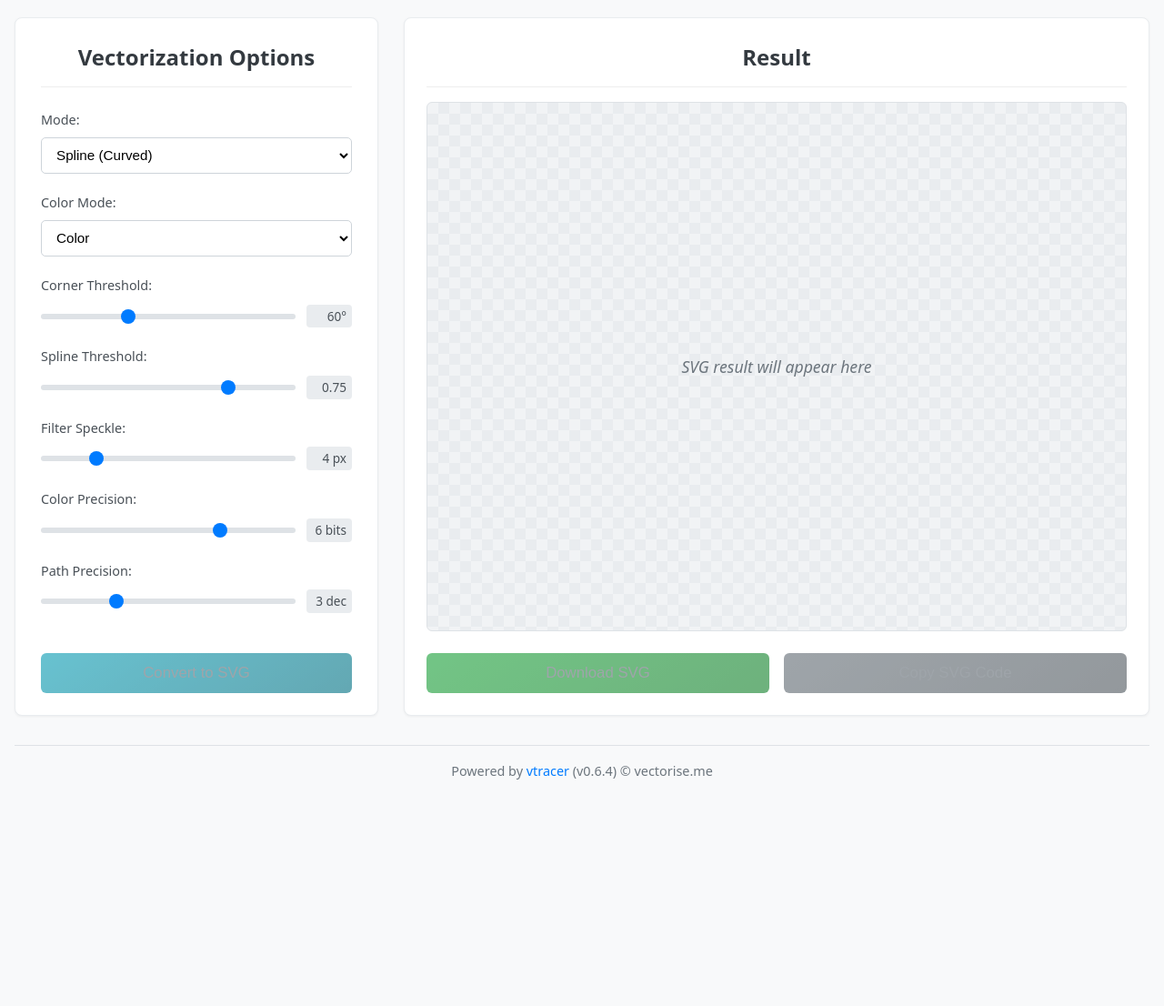
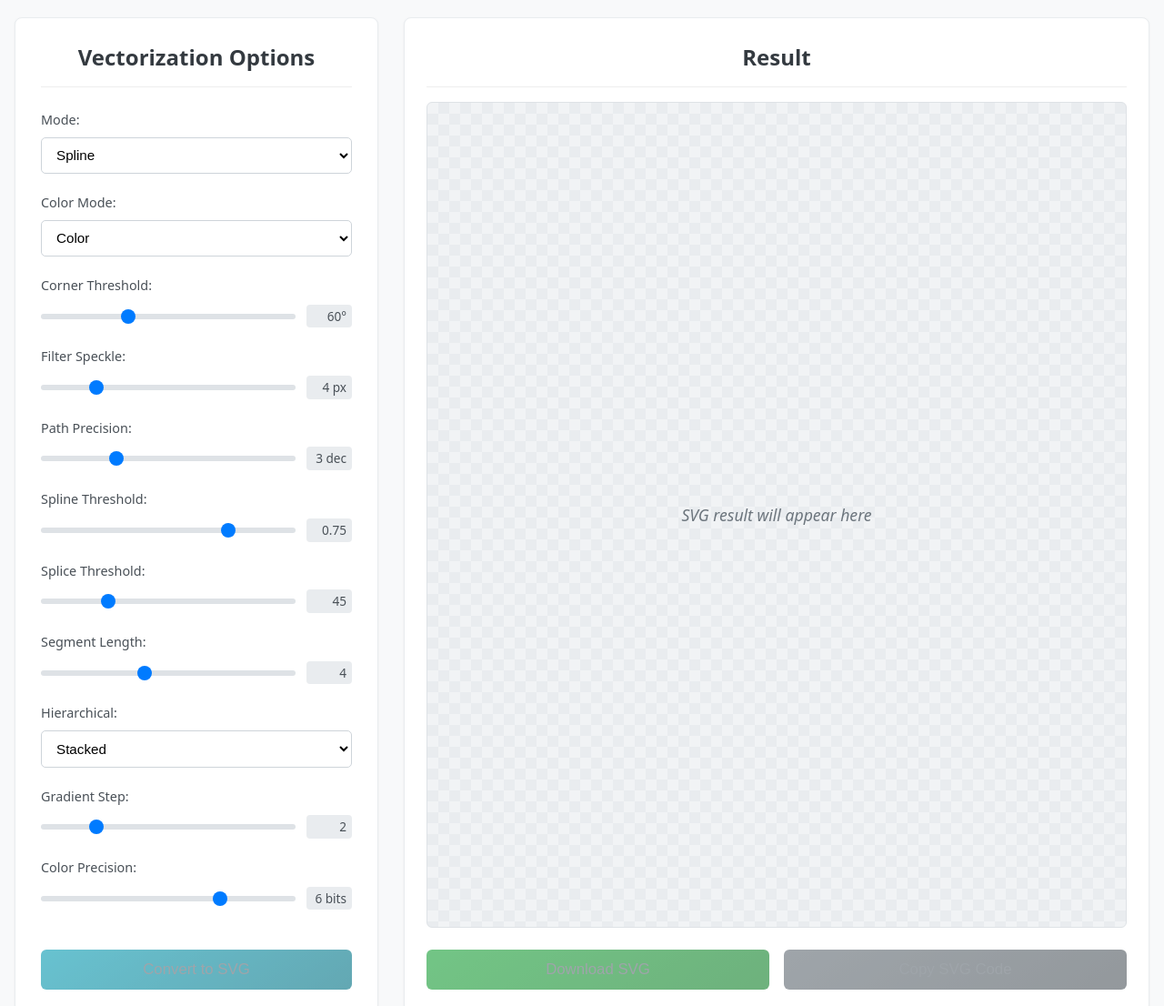
Before and after one commit to JonathanWeerakkody/Vectorise_Me, a website: page public/index.html in a window 1280 px wide. Shown: the part 280-1386 px from the top of the page at 91% size. Before the commit the page ends 1155 px from the top, so only its background shows below. Drawn offline with Linux system fonts and the light colour scheme.

Commit message:
Update index.html

```diff
--- a/public/index.html
+++ b/public/index.html
@@ -5,7 +5,6 @@
     <meta name="viewport" content="width=device-width, initial-scale=1.0">
     <meta name="description" content="Convert images (JPG, PNG, WEBP) to customizable SVG vector files using server-side vtracer.">
     <title>vectorise.me - Image to SVG Converter</title>
-    <!-- Favicons -->
     <link rel="icon" type="image/x-icon" href="/assets/images/favicon.ico">
     <link rel="icon" type="image/png" sizes="32x32" href="/assets/images/favicon-32x32.png">
     <link rel="apple-touch-icon" sizes="180x180" href="/assets/images/apple-touch-icon.png">
@@ -32,56 +31,91 @@
             <aside class="options-panel">
                 <h2>Vectorization Options</h2>
                 <form id="optionsForm">
-                    <div class="option-group">
-                        <label for="optMode">Mode:</label>
+                    <!-- Mode (Controller) -->
+                    <div class="option-group" id="groupMode">
+                        <label for="optMode" title="Output mode: Spline (smooth curves), Polygon (straight lines)">Mode:</label>
                         <select id="optMode" name="mode">
-                            <option value="spline" selected>Spline (Curved)</option>
-                            <option value="polygon">Polygon (Segmented)</option>
+                            <option value="spline" selected>Spline</option>
+                            <option value="polygon">Polygon</option>
+                             <option value="pixel">Pixel</option>
                         </select>
                     </div>
-                     <div class="option-group">
-                        <label for="optColormode">Color Mode:</label>
-                        <select id="optColormode" name="color_mode">
+                    <!-- Color Mode (Controller) -->
+                     <div class="option-group" id="groupColorMode">
+                        <label for="optColormode" title="Trace in color or black & white">Color Mode:</label>
+                        <select id="optColormode" name="color_mode"> <!-- Form sends 'color_mode', server maps to 'colormode' -->
                             <option value="color" selected>Color</option>
-                            <option value="binary">Binary (B&W)</option>
+                            <option value="bw">Binary (B&W)</option>
                         </select>
                     </div>
-                     <div class="option-group slider-group">
-                        <label for="optCornerThreshold">Corner Threshold:</label>
+
+                    <!-- --- Always Visible / Almost Always Visible --- -->
+                     <div class="option-group slider-group" id="groupCornerThreshold">
+                        <label for="optCornerThreshold" title="Angle considered a corner (degrees)">Corner Threshold:</label>
                          <div class="slider-wrapper">
                             <input type="range" id="optCornerThreshold" name="corner_threshold" min="0" max="180" value="60" step="1">
-                            <span class="slider-value" id="cornerThresholdValue">60°</span>
+                            <span class="slider-value" id="optCornerThresholdValue">60°</span>
                         </div>
                     </div>
-                    <div class="option-group slider-group">
-                        <label for="optSplineThreshold">Spline Threshold:</label>
+                    <div class="option-group slider-group" id="groupFilterSpeckle">
+                        <label for="optFilterSpeckle" title="Discard patches smaller than X pixels">Filter Speckle:</label>
+                        <div class="slider-wrapper">
+                            <input type="range" id="optFilterSpeckle" name="filter_speckle" min="0" max="20" value="4" step="1">
+                            <span class="slider-value" id="optFilterSpeckleValue">4 px</span>
+                        </div>
+                    </div>
+                    <div class="option-group slider-group" id="groupPathPrecision">
+                        <label for="optPathPrecision" title="Decimal places for SVG coordinates">Path Precision:</label>
+                        <div class="slider-wrapper">
+                            <input type="range" id="optPathPrecision" name="path_precision" min="1" max="8" value="3" step="1">
+                            <span class="slider-value" id="optPathPrecisionValue">3 dec</span>
+                        </div>
+                    </div>
+
+                    <!-- --- Conditional Options --- -->
+                    <div class="option-group slider-group" id="groupSplineThreshold">
+                        <label for="optSplineThreshold" title="Curve fitting accuracy (Spline Mode Only)">Spline Threshold:</label>
                         <div class="slider-wrapper">
                             <input type="range" id="optSplineThreshold" name="spline_threshold" min="0" max="1" value="0.75" step="0.01">
-                             <span class="slider-value" id="splineThresholdValue">0.75</span>
+                            <span class="slider-value" id="optSplineThresholdValue">0.75</span>
                         </div>
                     </div>
-                     <div class="option-group slider-group">
-                        <label for="optFilterSpeckle">Filter Speckle:</label>
+                     <div class="option-group slider-group" id="groupSpliceThreshold">
+                         <label for="optSpliceThreshold" title="Minimum angle displacement to splice splines (Spline Mode Only)">Splice Threshold:</label>
                         <div class="slider-wrapper">
-                             <input type="range" id="optFilterSpeckle" name="filter_speckle" min="0" max="20" value="4" step="1">
-                             <span class="slider-value" id="filterSpeckleValue">4 px</span>
+                             <input type="range" id="optSpliceThreshold" name="splice_threshold" min="0" max="180" value="45" step="1">
+                             <span class="slider-value" id="optSpliceThresholdValue">45°</span>
                         </div>
                     </div>
-                     <div class="option-group slider-group">
-                        <label for="optColorPrecision">Color Precision:</label>
+                      <div class="option-group slider-group" id="groupSegmentLength">
+                        <label for="optSegmentLength" title="Max segment length for subdivision (Spline Mode Primarily)">Segment Length:</label>
+                        <div class="slider-wrapper">
+                           <input type="range" id="optSegmentLength" name="segment_length" min="0" max="10" value="4" step="0.5">
+                           <span class="slider-value" id="optSegmentLengthValue">4.0</span>
+                        </div>
+                    </div>
+                     <div class="option-group" id="groupHierarchical">
+                        <label for="optHierarchical" title="Layering method (Color Mode Only)">Hierarchical:</label>
+                        <select id="optHierarchical" name="hierarchical">
+                            <option value="stacked" selected>Stacked</option>
+                            <option value="cutout">Cutout</option>
+                         </select>
+                    </div>
+                     <div class="option-group slider-group" id="groupGradientStep">
+                        <label for="optGradientStep" title="Color difference for gradient layers (Color Mode Only)">Gradient Step:</label>
+                         <div class="slider-wrapper">
+                            <input type="range" id="optGradientStep" name="gradient_step" min="0" max="10" value="2" step="0.5">
+                            <span class="slider-value" id="optGradientStepValue">2.0</span>
+                        </div>
+                    </div>
+                     <div class="option-group slider-group" id="groupColorPrecision">
+                        <label for="optColorPrecision" title="Color channel precision (bits) (Color Mode Only)">Color Precision:</label>
                         <div class="slider-wrapper">
                             <input type="range" id="optColorPrecision" name="color_precision" min="1" max="8" value="6" step="1">
-                             <span class="slider-value" id="colorPrecisionValue">6 bits</span>
+                            <span class="slider-value" id="optColorPrecisionValue">6 bits</span>
                         </div>
                     </div>
-                     <div class="option-group slider-group">
-                        <label for="optPathPrecision">Path Precision:</label>
-                         <div class="slider-wrapper">
-                            <input type="range" id="optPathPrecision" name="path_precision" min="1" max="8" value="3" step="1">
-                            <span class="slider-value" id="pathPrecisionValue">3 dec</span>
-                        </div>
-                    </div>
-                    <!-- Segment view option removed as preview isn't live -->
+
                 </form>
                 <button id="convertBtn" class="action-button convert-button" disabled>Convert to SVG</button>
             </aside>
@@ -99,19 +133,16 @@
                      <button id="downloadBtn" class="action-button download-button" disabled>Download SVG</button>
                      <button id="copyBtn" class="action-button copy-button" disabled>Copy SVG Code</button>
                  </div>
-                 <textarea id="svgCode" readonly rows="5" placeholder="SVG code..." style="display:none;"></textarea> <!-- Hidden but used for copy -->
+                 <textarea id="svgCode" readonly rows="5" placeholder="SVG code..." style="display:none;"></textarea> <!-- Hidden -->
             </section>
         </main>
 
         <footer class="app-footer">
-            Powered by <a href="https://github.com/visioncortex/vtracer" target="_blank" rel="noopener noreferrer">vtracer</a> (v0.6.4) © vectorise.me
+             Powered by <a href="https://github.com/visioncortex/vtracer" target="_blank" rel="noopener noreferrer">vtracer</a> (v0.6.x) © vectorise.me
         </footer>
 
-        <!-- Hidden link for download -->
         <a id="downloadLink" style="display: none;"></a>
     </div> <!-- End App Container -->
-
-    <!-- Load standard JS, NO type="module" needed for this simpler script -->
     <script src="script.js"></script>
 </body>
 </html>
```
Lines whose indentation alone changed are shown as unchanged.
